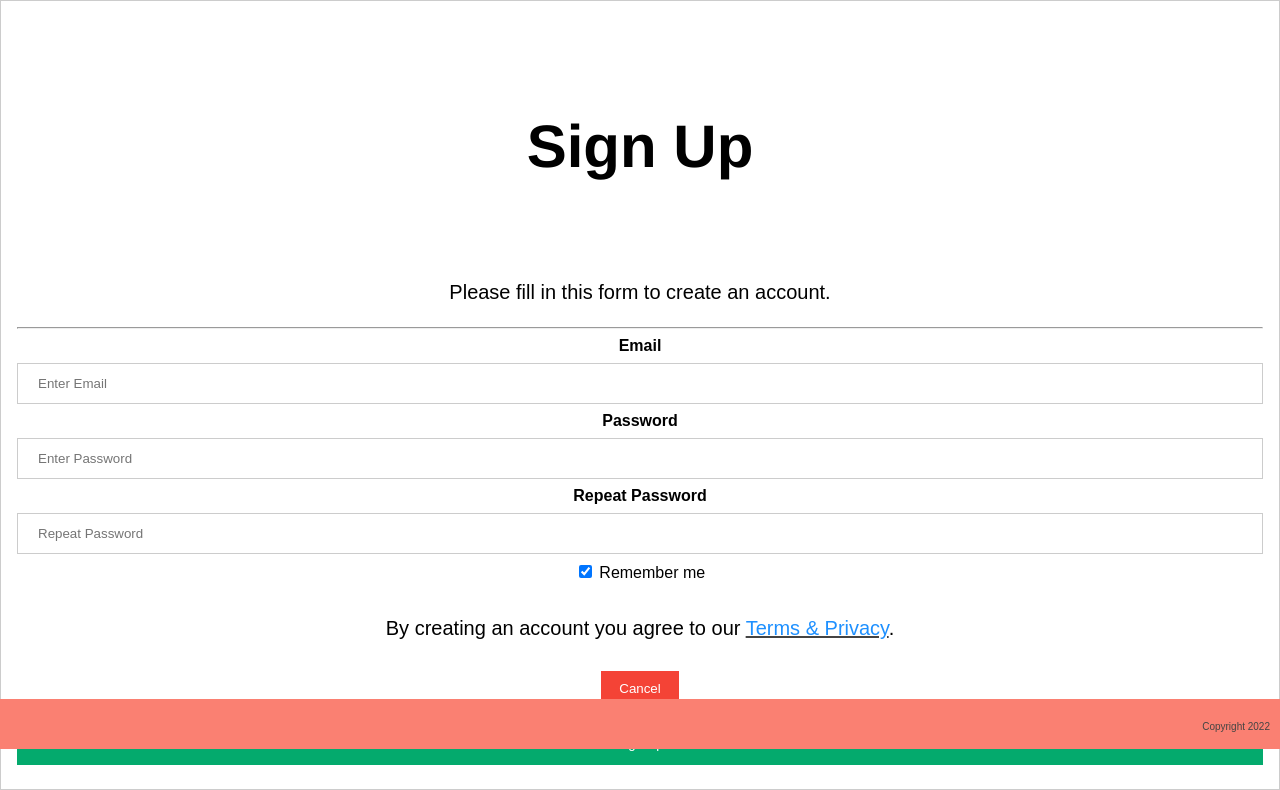
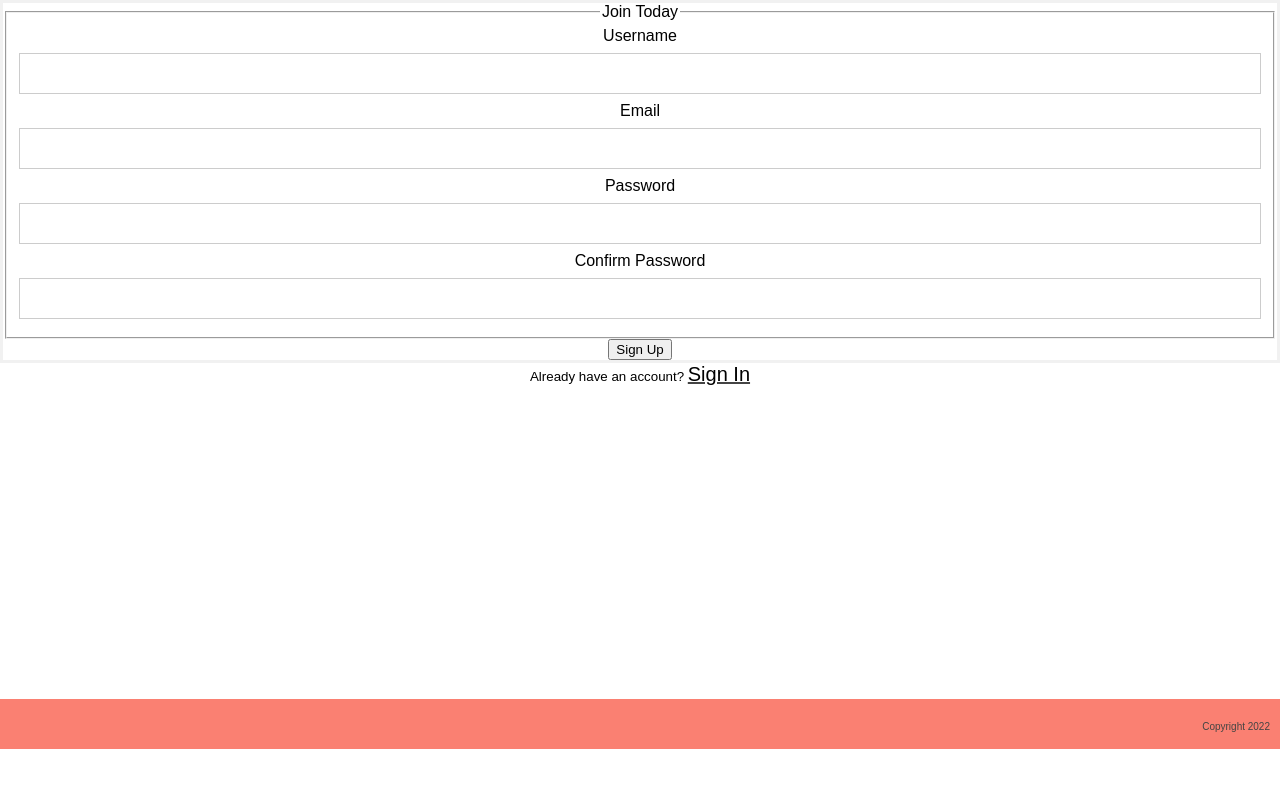
Before and after one commit to melanieneuer/matchforfriends, a Flask app: page /signup in a window 1280 px wide. Shown: the part 51-841 px from the top of the page. After the commit the page ends 800 px from the top, so only its background shows below. Run offline with Flask 2, Linux system fonts and the light colour scheme; some libraries are stand-ins or nearby versions.

Commit message:
clean up login and signup

```diff
--- a/app/__init__.py
+++ b/app/__init__.py
@@ -16,17 +16,18 @@ def create_app():
     login_manager.init_app(app)
     login_manager.login_view = 'login'
 
-    # blueprint for auth routes in our app
     from .auth import auth as auth_blueprint
     app.register_blueprint(auth_blueprint)
 
-    # blueprint for non-auth parts of app
     from .main import main as main_blueprint
     app.register_blueprint(main_blueprint)
 
     from .match import match as match_blueprint
     app.register_blueprint(match_blueprint)
 
+    from .forms import forms as forms_blueprint
+    app.register_blueprint(forms_blueprint)
+
     return app
 
 import app.models
--- a/app/auth.py
+++ b/app/auth.py
@@ -1,10 +1,12 @@
 from flask import Flask
-from flask import Blueprint, render_template, redirect, url_for, request, flash
+from flask import Blueprint, flash, redirect, render_template, redirect, url_for, request, flash
 from flask_login import login_user, login_required, logout_user
 from werkzeug.security import generate_password_hash, check_password_hash
 
 from app import db
 from app.models import User
+from app.forms import RegistrationForm
+from app.forms import LoginForm
 
 loggedInUser = None
 
@@ -12,24 +14,37 @@ auth = Blueprint('auth', __name__)
 
 @auth.route('/login')
 def login():
-    #return render_template('login.html')
-    return redirect(url_for('auth.login'))
+    form = LoginForm()
+    if form.email.data == "admin@blog.com" and form.password.data == "password":
+        flash("You have been logged in!", "success")
+        return redirect(url_for('auth.home'))
+    else:
+        flash("Login Unsuccessful. Please check unsername and password", "danger")
+    return render_template('login.html', title="Login", form=form)
+    #return redirect(url_for('auth.login'))
 
-@auth.route('/signup')
+@auth.route('/signup', methods=["POST", "GET"])
 def signup():
-    return render_template('signup.html')
+    form = RegistrationForm()
+    if form.validate_on_submit():
+        flash(f'Account created for {form.username.data}!', 'success')
+        return redirect(url_for('auth.home'))
+    return render_template('signup.html', title='Signup', form=form)
 
+"""""
 @auth.route('/logout')
 @login_required
 def logout():
     logout_user()
     return redirect(url_for('auth.login'))
+"""""
 
 @auth.route("/home", methods=["POST", "GET"])
 def home():
-    #return render_template("home.html")
-    return redirect(url_for('auth.home'))
+    return render_template("home.html")
+    #return redirect(url_for('auth.home'))
 
+"""""
 @auth.route('/signup', methods=['POST'])
 def signup_post():
     email = request.form.get('email')
@@ -61,3 +76,19 @@ def login_post():
     global loggedInUser
     loggedInUser = user
     return redirect(url_for('auth.home'))
+"""""
+
+@auth.route('/about')
+def about():
+    return render_template('about.html')
+    #return redirect(url_for('auth.login'))
+
+@auth.route('/match')
+def match():
+    return render_template('match.html')
+    #return redirect(url_for('auth.login'))
+
+@auth.route('/profile')
+def profile():
+    return render_template('profile.html')
+    #return redirect(url_for('auth.login'))
--- /dev/null
+++ b/app/forms.py
@@ -0,0 +1,21 @@
+from flask import Blueprint
+from flask_wtf import FlaskForm
+from wtforms import StringField, PasswordField, SubmitField, BooleanField
+from wtforms.validators import DataRequired, Length, Email, EqualTo
+
+forms = Blueprint('forms', __name__)
+
+@forms.route("/forms",  methods=["POST", "GET"])
+
+class RegistrationForm(FlaskForm):
+    username = StringField("Username", validators = [DataRequired(), Length(min=2, max=20)])
+    email = StringField("Email", validators = [DataRequired(), Email()])
+    password = PasswordField("Password", validators = [DataRequired()])
+    confirm_password = PasswordField("Confirm Password", validators=[DataRequired(), EqualTo("password")])
+    submit = SubmitField("Sign Up")
+
+class LoginForm(FlaskForm):
+    email = StringField("Email", validators = [DataRequired(), Email()])
+    password = PasswordField("Password", validators = [DataRequired()])
+    remember = BooleanField("Remember Me")
+    submit = SubmitField("Log in")
--- a/app/main.py
+++ b/app/main.py
@@ -16,8 +16,8 @@ from . import db
 
 main = Blueprint('main', __name__)
 
+@main.route("/",  methods=["POST", "GET"])
 
-@main.route("/",  methods=["POST", "GET"])
 @main.route('/login')
 def login():
     return render_template('login.html')
--- a/app/match.py
+++ b/app/match.py
@@ -3,6 +3,7 @@ from flask_bootstrap import Bootstrap
 from flask_wtf import FlaskForm
 from wtforms import StringField, SubmitField
 from wtforms.validators import DataRequired
+
 #Bootstrap(app)
 
 match = Blueprint('match', __name__)
@@ -11,7 +12,7 @@ class match_form(FlaskForm):
     name = StringField('How do you drink your coffee?', validators=[DataRequired()])
     submit = SubmitField('Submit')
 
-@match.route('/', methods=['GET', 'POST'])
+@match.route('/match', methods=['GET', 'POST'])
 def index():
     names = get_names(COFFEE)
     form = match_form()
@@ -24,4 +25,4 @@ def index():
             return redirect( url_for('coffee', id=id) )
         else:
             message = "I do not know how to drink coffee like that."
-    return render_template('index.html', names=names, form=form, message=message)
+    return render_template('match.html', names=names, form=form, message=message)
--- a/app/templates/base.html
+++ b/app/templates/base.html
@@ -12,15 +12,24 @@
 <header>
     <!-- img src="name-of-the-photo.png" width=300px height=auto> // add logo or photo -->
     <nav class="navigationBar">
-        <a href="home.html">Home</a>
-        <a href="about.html">About</a>
-        <a href="match.html">Find your Match</a>
-        <a href="profile.html" class="right">Profile</a>
-        <a href="login.html" class="right">Login</a>
-        <a href="signup.html" class="right">Signup</a>
+        <a href="home">Home</a>
+        <a href="about">About</a>
+        <a href="match">Find your Match</a>
+        <a href="profile" class="right">Profile</a>
+        <a href="login" class="right">Login</a>
+        <a href="signup" class="right">Signup</a>
     </nav>
 </header>
 <body>
+  {% with messages = get_flashed_messages(with_categories=true) %}
+    {% if messages %}
+      {% for category, message in messages %}
+        <div class='alert alert-{{ category }}'>
+          {{ message }}
+        </div>
+      {% endfor %}
+    {% endif %}
+  {% endwith %}
   {% block bodycontent %}
   {% endblock %}
 <footer>
--- a/app/templates/home.html
+++ b/app/templates/home.html
@@ -4,8 +4,8 @@
 <h1> Match for Friends </h1>
 <h2> This is an app for finding friends. </h2>
 <p> Sign up with us to find new friends that match you! It only takes 2 minutes.</p>
-<a href="signup.html"><button class="homebtn signup">Sign Up</button></a>
+<a href="signup"><button class="homebtn signup">Sign Up</button></a>
 <p> Already signed up? Log in to find friends!</p>
-<a href="login.html"><button class="homebtn login">Login</button></a>
+<a href="login"><button class="homebtn login">Login</button></a>
 
 {% endblock %}
--- a/app/templates/signup.html
+++ b/app/templates/signup.html
@@ -1,32 +1,80 @@
 {% extends "base.html" %}
 {%block bodycontent%}
 
-<form method="POST" action="/signup" style="border:1px solid #ccc">
-    <div class="container">
-      <h1>Sign Up</h1>
-      <p>Please fill in this form to create an account.</p>
-      <hr>
+  <div>
+    <form method="POST" action="">
+      {{ form.hidden_tag() }}
+      <fieldset class="form-group">
+        <legend class="border-bottom mb-4">Join Today</legend>
+        <div class="form-group">
+          {{ form.username.label(class="form-control-label")}}
 
-      <label for="email"><b>Email</b></label>
-      <input type="text" placeholder="Enter Email" name="email" required>
+          {% if form.username.errors %}
+            {{ form.username(class="form control form-control-lg is-invalid")}}
+            <div class="invalid-feedback">
+              {% for errors in form.username.errors %}
+                <span>{{ error }}</span>
+              {% endfor %}
+            </div>
+          {% else %}
+            {{ form.username(class="form-control form control-lg")}}
+          {% endif %}
+        </div>
+        <div class="form-group">
+          {{ form.email.label(class="form-control-label")}}
 
-      <label for="psw"><b>Password</b></label>
-      <input type="password" placeholder="Enter Password" name="psw" required>
+          {% if form.email.errors %}
+            {{ form.email(class="form control form-control-lg is-invalid")}}
+            <div class="invalid-feedback">
+              {% for errors in form.email.errors %}
+                <span>{{ error }}</span>
+              {% endfor %}
+            </div>
+          {% else %}
+            {{ form.email(class="form-control form control-lg")}}
+          {% endif %}
+        </div>
+        <div class="form-group">
+          {{ form.password.label(class="form-control-label")}}
 
-      <label for="psw-repeat"><b>Repeat Password</b></label>
-      <input type="password" placeholder="Repeat Password" name="psw-repeat" required>
+          {% if form.password.errors %}
+            {{ form.password(class="form control form-control-lg is-invalid")}}
+            <div class="invalid-feedback">
+              {% for errors in form.password.errors %}
+                <span>{{ error }}</span>
+              {% endfor %}
+            </div>
+          {% else %}
+            {{ form.password(class="form-control form control-lg")}}
+          {% endif %}
 
-      <label>
-        <input type="checkbox" checked="checked" name="remember" style="margin-bottom:15px"> Remember me
-      </label>
+        </div>
+        <div class="form-group">
+          {{ form.confirm_password.label(class="form-control-label")}}
 
-      <p>By creating an account you agree to our <a href="#" style="color:dodgerblue">Terms & Privacy</a>.</p>
+          {% if form.confirm_password.errors %}
+            {{ form.confirm_password(class="form control form-control-lg is-invalid")}}
+            <div class="invalid-feedback">
+              {% for errors in form.confirm_password.errors %}
+                <span>{{ error }}</span>
+              {% endfor %}
+            </div>
+          {% else %}
+            {{ form.confirm_password(class="form-control form control-lg")}}
+          {% endif %}
 
-      <div class="clearfix">
-        <button type="button" class="cancelbtn">Cancel</button>
-        <button type="submit" class="signupbtn">Sign Up</button>
+        </div>
+      </fieldset>
+      <div class="form-group">
+        {{ form.submit(class="btn btn-outline.info")}}
       </div>
-    </div>
-  </form>
+    </form>
+  </div>
+
+  <div class="border-top pt-3">
+    <small class="text-muted">
+      Already have an account? <a class="ml-2" href="{{ url_for('auth.login') }}">Sign In</a>
+    </small>
+  </div>
 
 {% endblock %}
```
Also changed, not shown: app/templates/login.html (+49 -21 lines).
